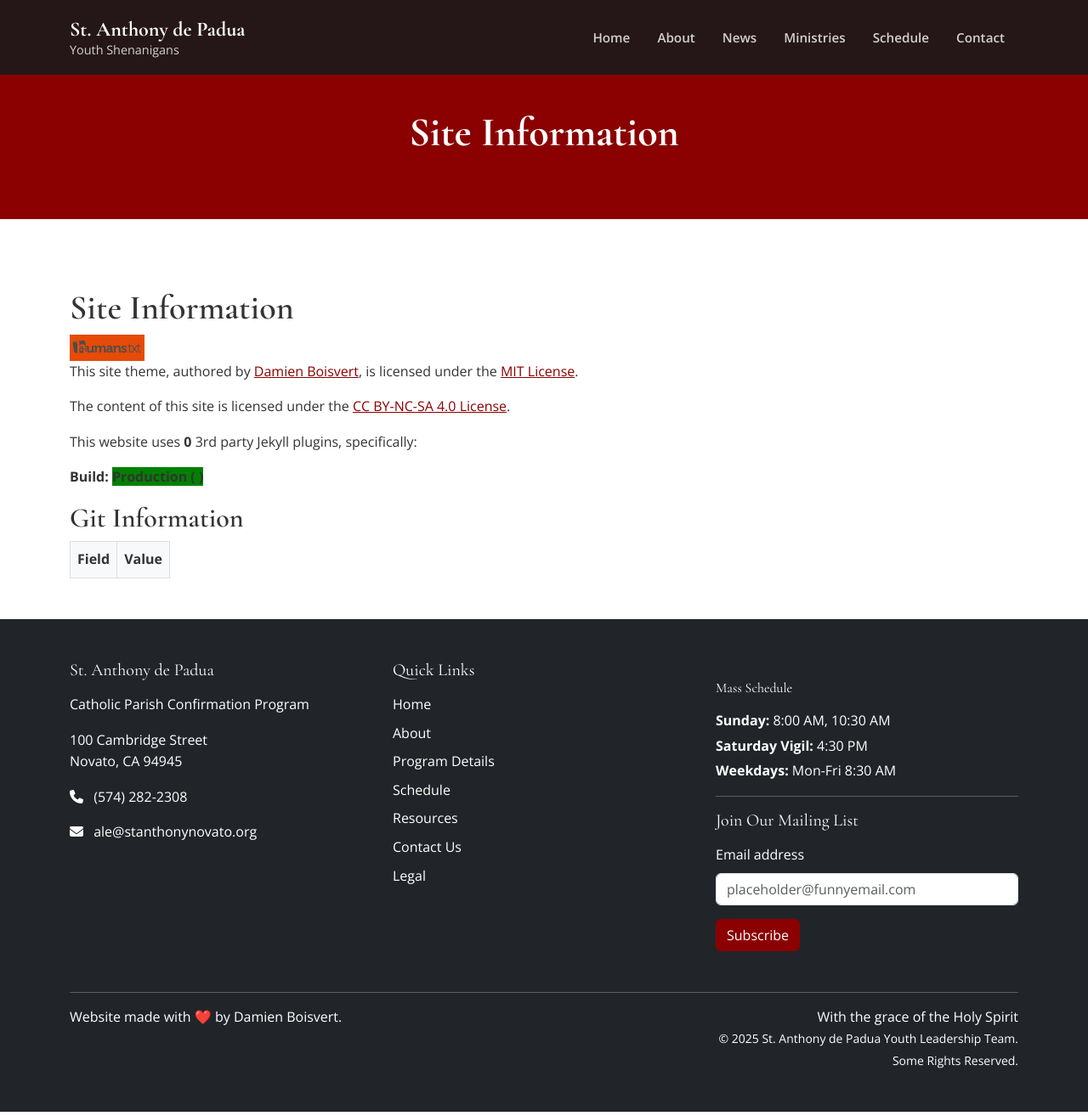
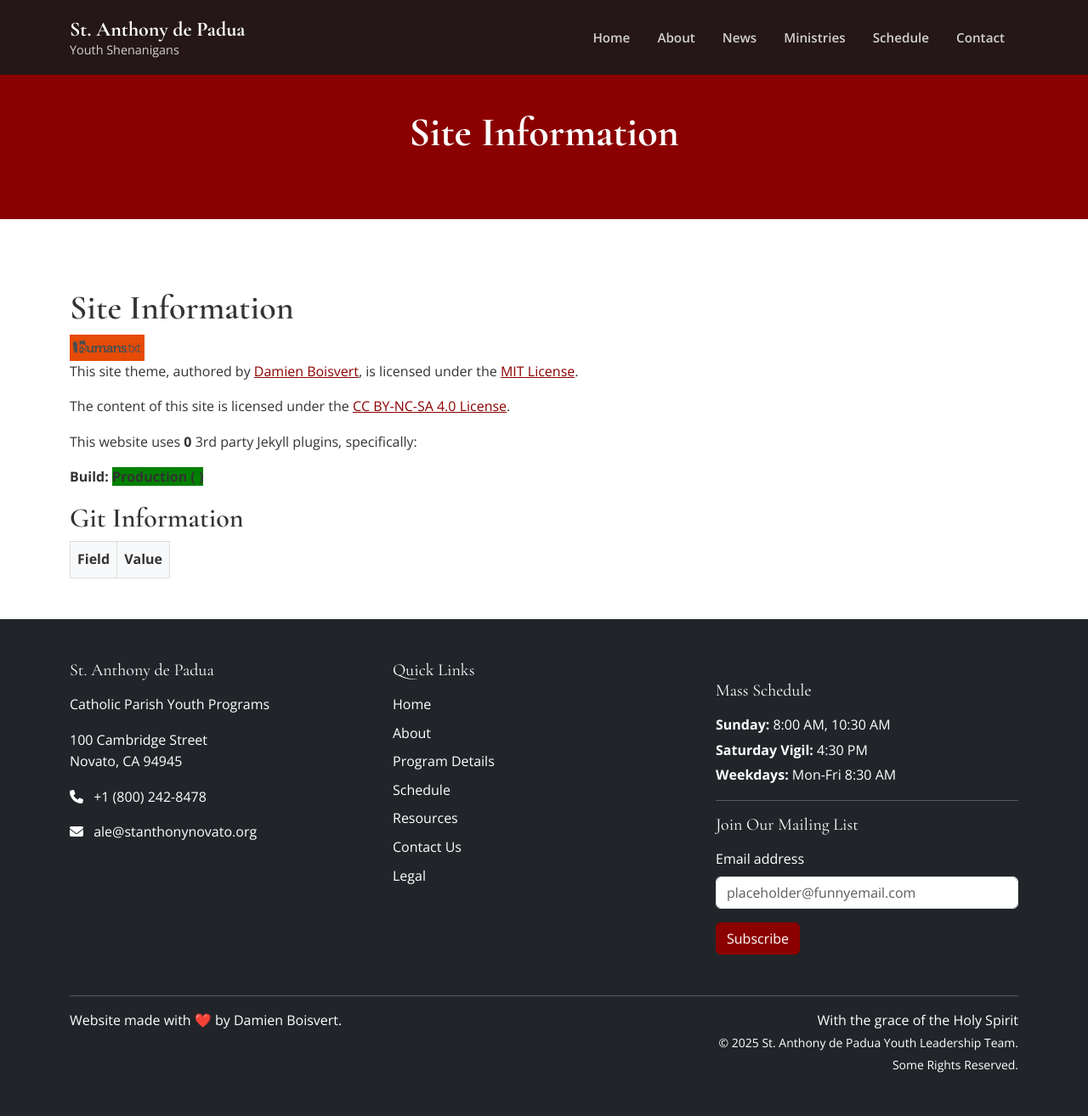
Before and after one commit to StAnthonyNovato/SAY-Website, a Jekyll site: the page built from pages/siteinfo.html, in a window 1280 px wide and 1314 px high. Shown: the whole window at 85% size. Built offline with Jekyll 4.4.1, drawn with Linux system fonts in a browser that asks for light colours.

```diff
--- a/_config.yml
+++ b/_config.yml
@@ -3,6 +3,7 @@ title: St. Anthony Youth
 url: https://stanthonynovato.org
 baseurl: "" # Set to empty string for local development, GitHub Actions will override this
 email: ale@stanthonynovato.org
+phone: +1 (800) 242-8478
 admin_email: damien@alphagame.dev
 permalink: /news/:year/:month/:title
 description: >- # this means to ignore newlines until "baseurl:"
--- a/_includes/footer.html
+++ b/_includes/footer.html
@@ -4,10 +4,15 @@
     <div class="row">
       <div class="col-lg-4 mb-4 mb-lg-0">
         <h4 class="h5 mb-3">St. Anthony de Padua</h4>
-        <p>Catholic Parish Confirmation Program</p>
+        <p>Catholic Parish Youth Programs</p>
         <p>100 Cambridge Street<br>Novato, CA 94945</p>
-        <p><i class="fas fa-phone me-2"></i> (574) 282-2308</p>
-        <p><i class="fas fa-envelope me-2"></i> {{ site.email }}</p>
+        {% if site.phone %}
+          {% assign phone_uri_compatible = site.phone | replace: ' ', '' | replace: '(', '' | replace: ')', '' | replace: '-', '' %}
+          <p><a href="tel:{{ phone_uri_compatible }}" style="color: inherit; text-decoration: inherit;"><i class="fas fa-phone me-2"></i> {{ site.phone }}</a></p>
+        {% endif %}
+        {% if site.email %}
+          <p><a href="mailto:{{ site.email }}" style="color: inherit; text-decoration: inherit;"><i class="fas fa-envelope me-2"></i> {{ site.email }}</a></p>
+        {% endif %}
       </div>
       <div class="col-lg-4 mb-4 mb-lg-0">
         <h4 class="h5 mb-3">Quick Links</h4>
@@ -22,7 +27,7 @@
       <div class="col-lg-4">
 
         <div class="mt-4">
-          <h5 class="h6 mb-3">Mass Schedule</h5>
+          <h4 class="h5 mb-3">Mass Schedule</h5>
           <p class="mb-1"><strong>Sunday:</strong> 8:00 AM, 10:30 AM</p>
           <p class="mb-1"><strong>Saturday Vigil:</strong> 4:30 PM</p>
           <p><strong>Weekdays:</strong> Mon-Fri 8:30 AM</p>
--- a/_layouts/default.html
+++ b/_layouts/default.html
@@ -8,6 +8,23 @@
   <link rel="stylesheet" href="https://cdn.jsdelivr.net/npm/bootstrap@5.3.0/dist/css/bootstrap.min.css">
   <link rel="stylesheet" href="https://cdnjs.cloudflare.com/ajax/libs/font-awesome/6.4.0/css/all.min.css">
   <link rel="stylesheet" href="{{ '/assets/css/main.css' | relative_url }}">
+
+  <!-- google analytics (gtag.js) -->
+  {% if site.tracking_id %}
+    <script async src="https://www.googletagmanager.com/gtag/js?id={{ site.tracking_id }}"></script>
+    <script>
+      window.dataLayer = window.dataLayer || [];
+      function gtag(){dataLayer.push(arguments);}
+      gtag('js', new Date());
+      gtag('config', '{{ site.tracking_id }}', {
+        "page_path": "{{ page.url | relative_url }}",
+        "page_title": "{{ page.title | escape }}"
+      });
+    </script>
+  {% else %}
+    <script>console.warn("No Google Analytics tracking ID found.");</script>
+    <!-- No google tracking (no site.tracking_id) -->
+  {% endif %}
   <script>console.log("Current Jekyll Environment: '{{ jekyll.environment }}'");</script>
 </head>
 <body class="{% if page.layout %}{{ page.layout }}{% endif %} {% if page.title %}{{ page.title | slugify }}{% endif %}">
```
